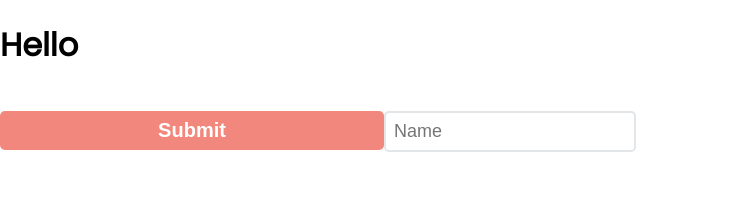
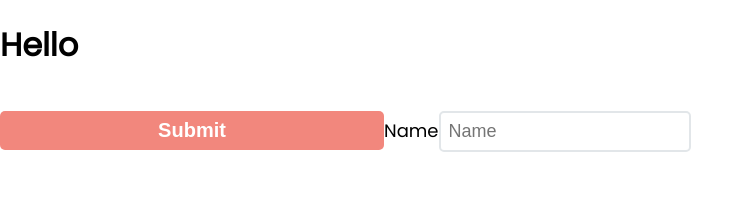
Before and after one commit to irminaj/final_task, a React (Create React App) app in the folder client/: page / in a window 1280 px wide. Shown: the top 208 px of the page, without its empty margins (0-754 px from the left). Built offline with nearby package versions, Linux system fonts and the light colour scheme.

Commit message:
create Input component

```diff
--- a/client/src/App.js
+++ b/client/src/App.js
@@ -2,6 +2,7 @@ import { Theme } from "./Theme";
 import GlobalCSS from "./globalStyles/GlobalStyles.style";
 import { Button } from "./components/button/Button";
 import { Input } from "./components/input/Input";
+import { Label } from "./components/label/Label";
 
 const App = () => {
   return (
@@ -10,6 +11,7 @@ const App = () => {
         <GlobalCSS />
         <h1>Hello</h1>
         <Button text="Submit" />
+        <Label text="Name" />
         <Input placeholder="Name" />
       </Theme>
     </div>
--- /dev/null
+++ b/client/src/components/label/Label.jsx
@@ -0,0 +1,6 @@
+import React from "react";
+import { LabelStyle } from "./Label.style";
+
+export const Label = (props) => {
+  return <LabelStyle>{props.text}</LabelStyle>;
+};
--- /dev/null
+++ b/client/src/components/label/Label.style.jsx
@@ -0,0 +1,6 @@
+import { styled } from "styled-components";
+
+export const LabelStyle = styled.label`
+  font-size: 18px;
+  margin-bottom: 5px;
+`;
```
